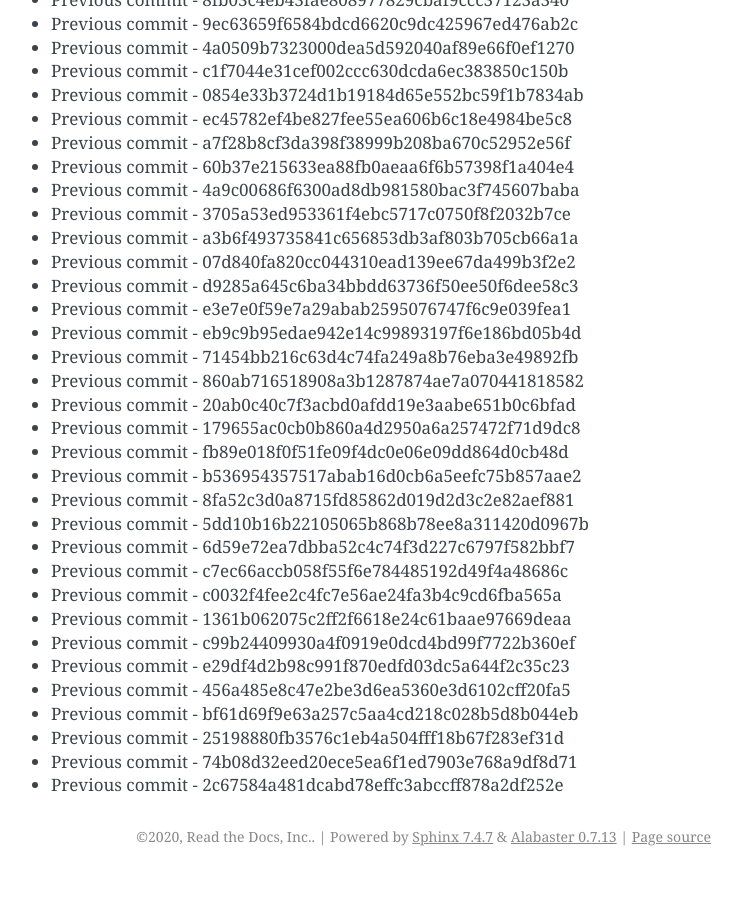
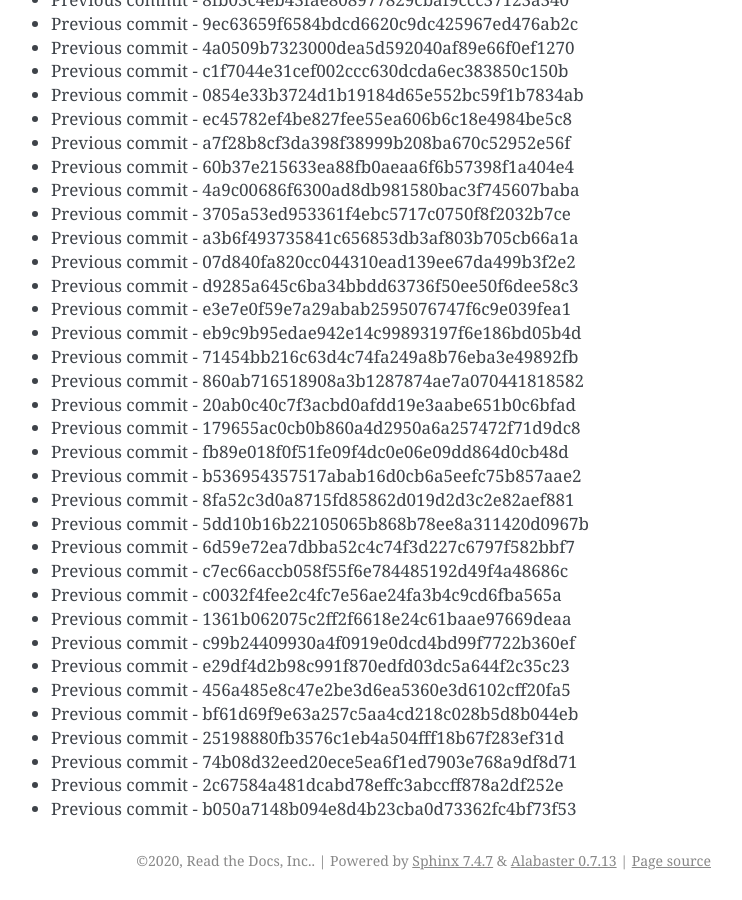
Before and after one commit to readthedocs/rtd-git-stresstest, a Sphinx documentation site: the page built from docs/updates.rst, in a window 1280 px wide and 900 px high, scrolled down 94201 px. Shown: the whole window, without its empty margins (399-1141 px from the left). Built offline with Sphinx 7.4.7, drawn with Linux system fonts in a browser that asks for light colours; before the commit the page ends 95077 px from its top, so only the background shows below that.

Commit message:
Generating commit from previous: b050a7148b094e8d4b23cba0d73362fc4bf73f53

```diff
--- a/docs/updates.rst
+++ b/docs/updates.rst
@@ -3990,3 +3990,4 @@ It can be tested for any performance characteristics.
 * Previous commit - 25198880fb3576c1eb4a504fff18b67f283ef31d
 * Previous commit - 74b08d32eed20ece5ea6f1ed7903e768a9df8d71
 * Previous commit - 2c67584a481dcabd78effc3abccff878a2df252e
+* Previous commit - b050a7148b094e8d4b23cba0d73362fc4bf73f53
```
